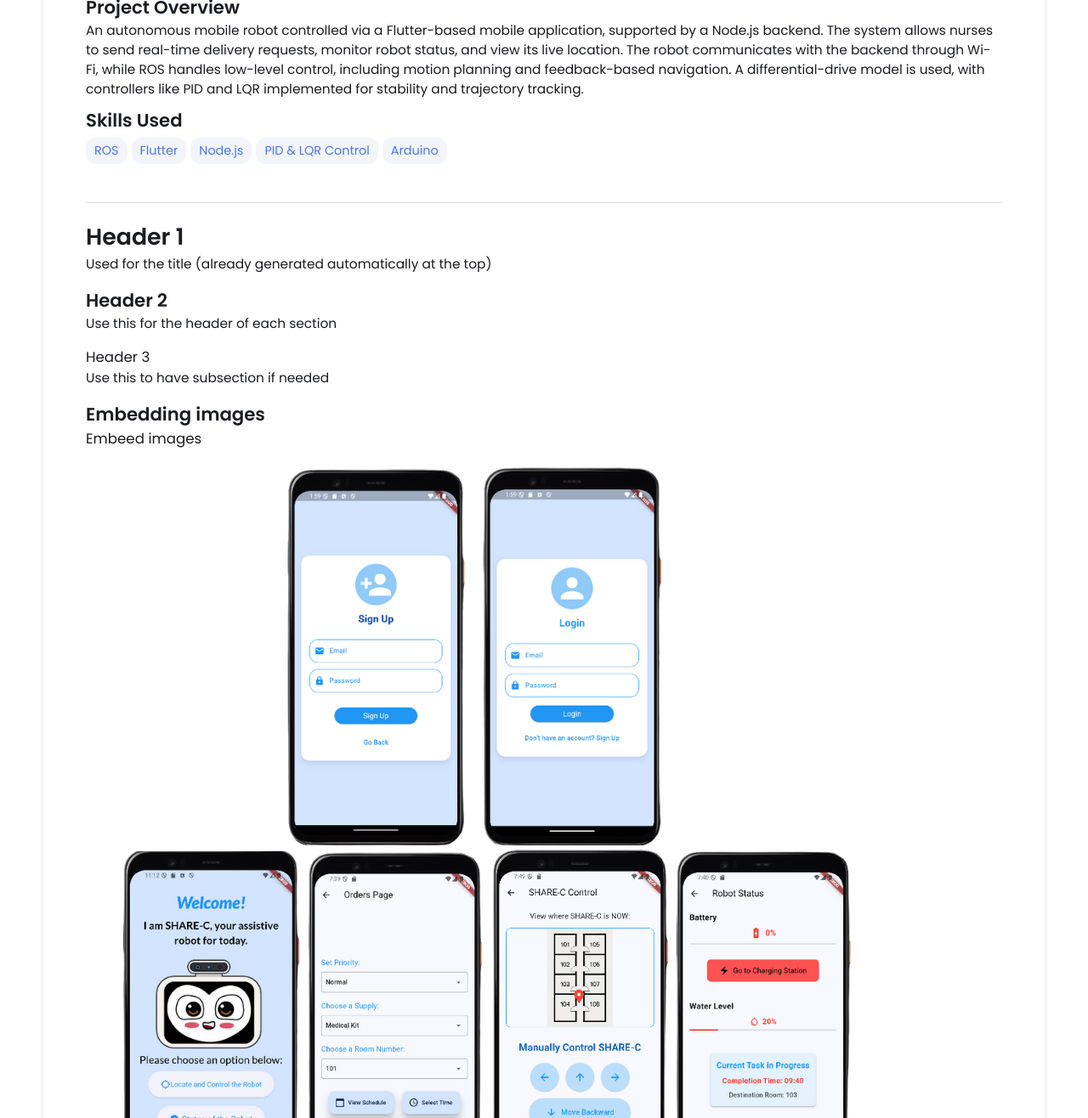
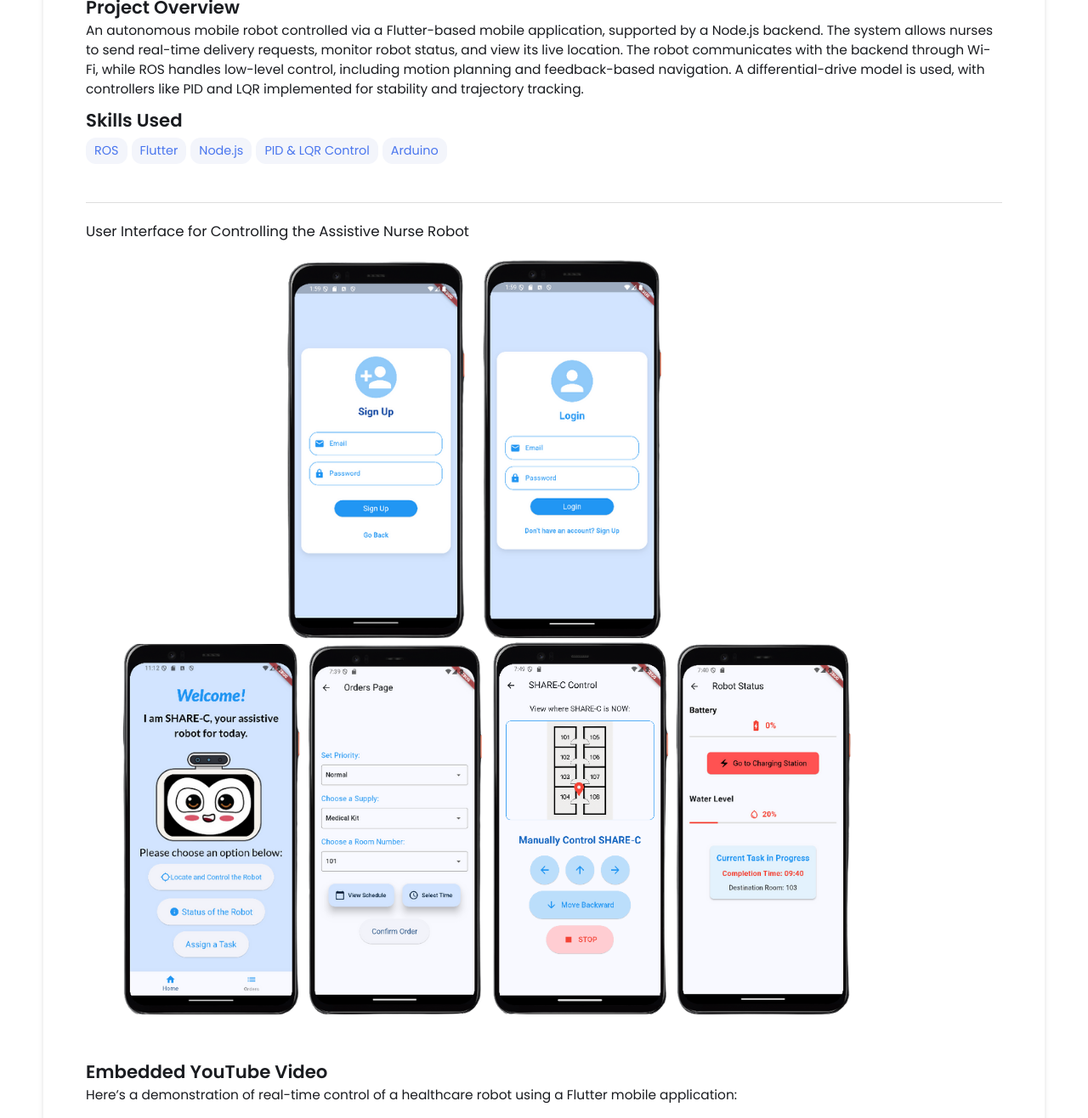
Before and after one commit to rrayan1/rrayan1.github.io, a Jekyll site: the page built from _projects/Controlling a Healthcare Robot/index.md, in a window 1280 px wide and 1400 px high, scrolled down 564 px, cut to the strip 0-1316 px from the top of the window. Shown: the whole strip at 85% size. Built offline with Jekyll 4.4.1, drawn with Linux system fonts in a browser that asks for light colours; some of the changed text lies outside the part shown.

Commit message:
Update index.md

```diff
--- a/_projects/Controlling a Healthcare Robot/index.md
+++ b/_projects/Controlling a Healthcare Robot/index.md
@@ -15,20 +15,10 @@ skills:
 main-image: /image1.jpeg
 ---
 ---
-# Header 1
-Used for the title (already generated automatically at the top)
-## Header 2
-Use this for the header of each section
-### Header 3
-Use this to have subsection if needed
 
 
-## Embedding images
-
-### Embeed images
+### User Interface for Controlling the Assistive Nurse Robot
 ![Robot Image](/assets/images/Untitled%20design%20(3).png)
-
-place the images in project folder/images then update the file path.
 
 
 ## Embedded YouTube Video
```
Also changed, not shown: other parts of _projects/Controlling a Healthcare Robot/index.md (+0 -1 lines).
